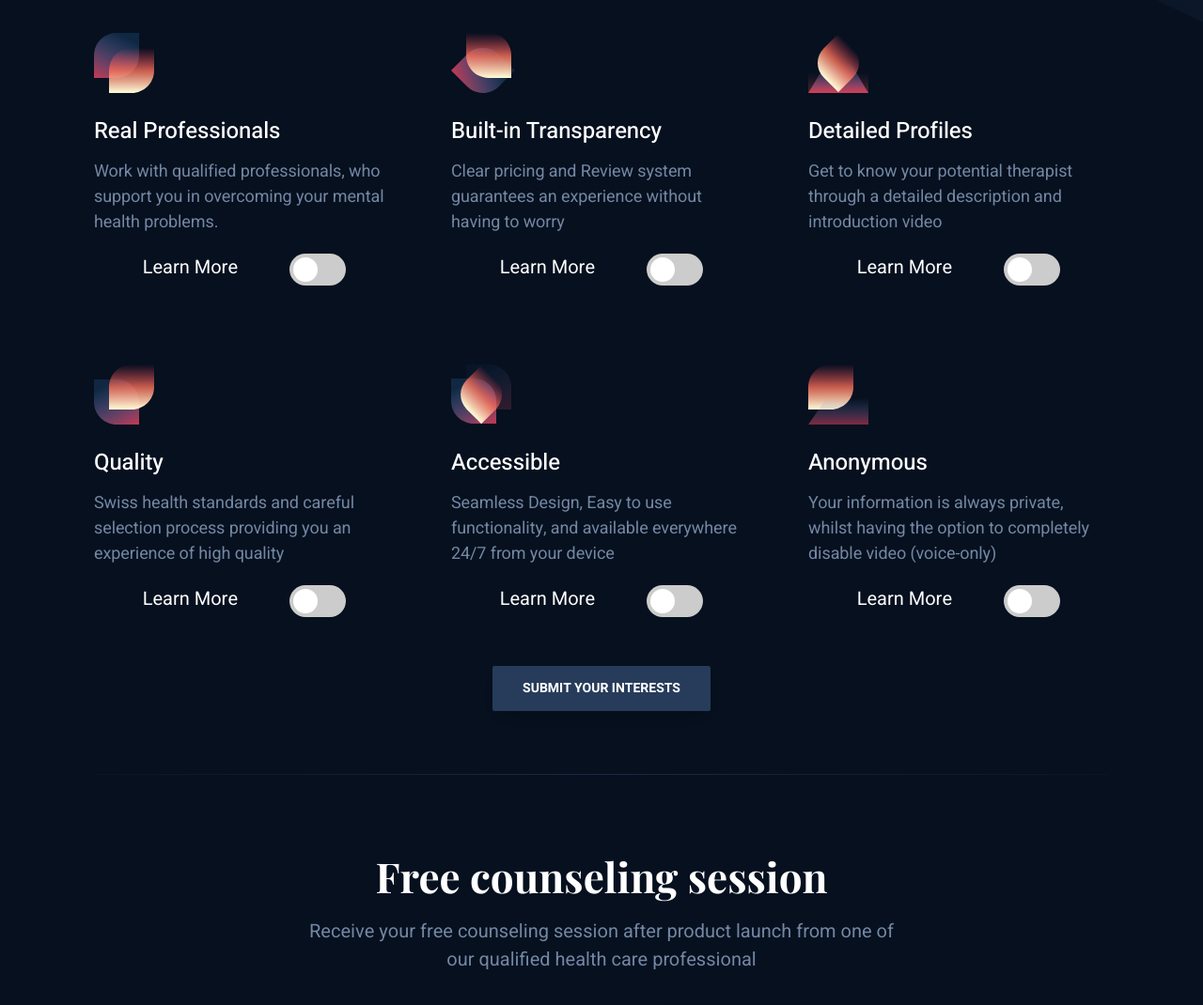
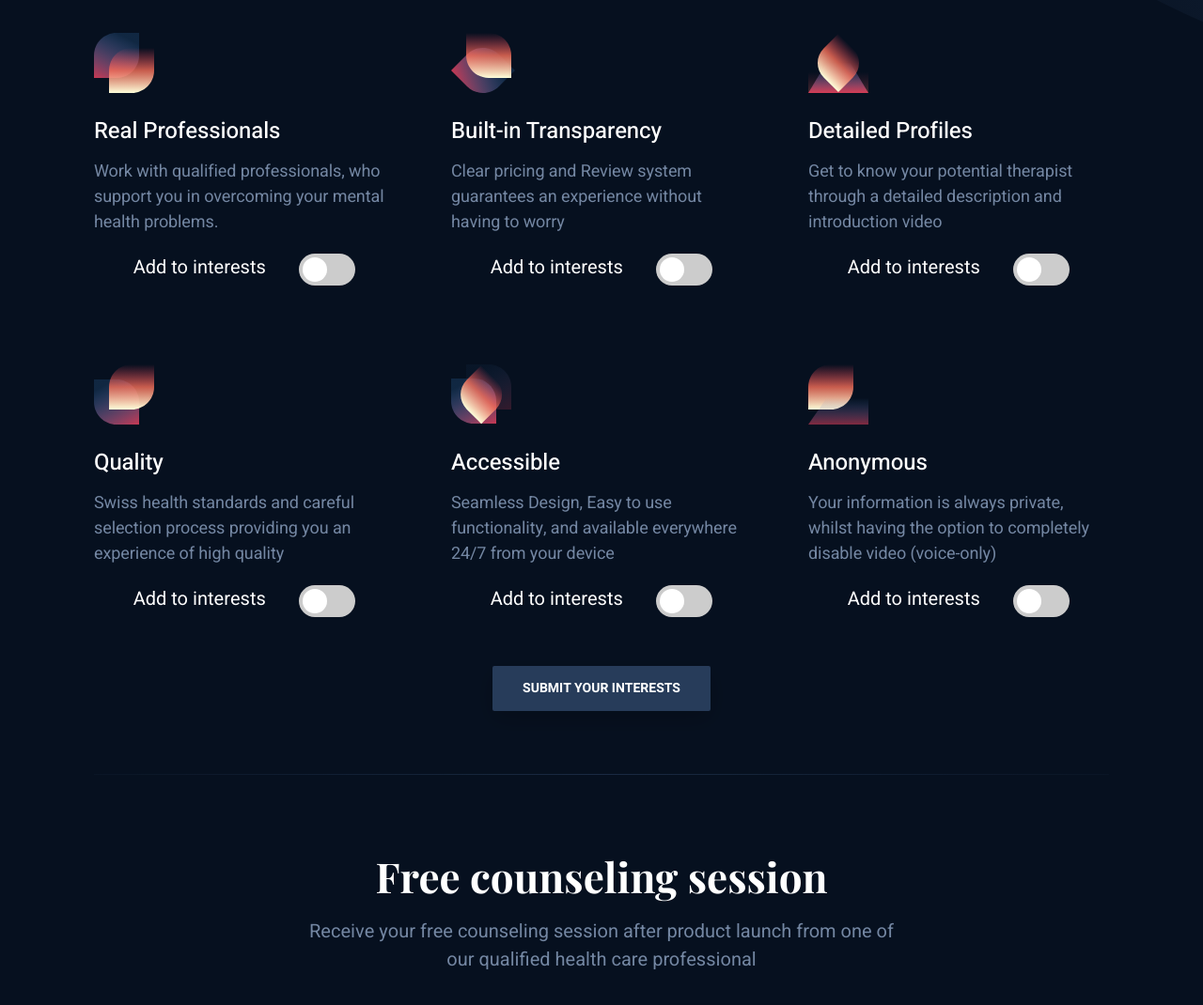
Before and after one commit to fabian-gubler/mentally, a website: page index.html in a window 1280 px wide. Shown: the part 1203-2273 px from the top of the page at 94% size. Drawn offline with nearby package versions, Linux system fonts and the light colour scheme.

Commit message:
change wording

```diff
--- a/index.html
+++ b/index.html
@@ -436,7 +436,7 @@
 										Work with qualified professionals, who support you in overcoming your mental health problems.
 										</p>
 										<div class="container">
-										<p class="interested">Learn More</p>
+										<p class="interested">Add to interests</p>
 										<!-- Rounded switch -->
 										<label class="switch">
 											<input type="checkbox">
@@ -518,7 +518,7 @@
 										Clear pricing and Review system guarantees an experience without having to worry
 										</p>
 										<div class="container">
-										<p class="interested">Learn More</p>
+										<p class="interested">Add to interests</p>
 										<!-- Rounded switch -->
 										<label class="switch">
 											<input type="checkbox">
@@ -623,7 +623,7 @@
 										Get to know your potential therapist through a detailed description and introduction video
 										</p>
 										<div class="container">
-										<p class="interested">Learn More</p>
+										<p class="interested">Add to interests</p>
 										<!-- Rounded switch -->
 										<label class="switch">
 											<input type="checkbox">
@@ -705,7 +705,7 @@
 										Swiss health standards and careful selection process providing you an experience of high quality
 										</p>
 										<div class="container">
-										<p class="interested">Learn More</p>
+										<p class="interested">Add to interests</p>
 										<!-- Rounded switch -->
 										<label class="switch">
 											<input type="checkbox">
@@ -794,7 +794,7 @@
 										Seamless Design, Easy to use functionality, and available everywhere 24/7 from your device
 										</p>
 										<div class="container">
-										<p class="interested">Learn More</p>
+										<p class="interested">Add to interests</p>
 										<!-- Rounded switch -->
 										<label class="switch">
 											<input type="checkbox">
@@ -876,7 +876,7 @@
 										Your information is always private, whilst having the option to completely disable video (voice-only)
 										</p>
 										<div class="container">
-										<p class="interested">Learn More</p>
+										<p class="interested">Add to interests</p>
 										<!-- Rounded switch -->
 										<label class="switch">
 											<input type="checkbox">
```
Also changed, not shown: build/stylesheets/index.css.
